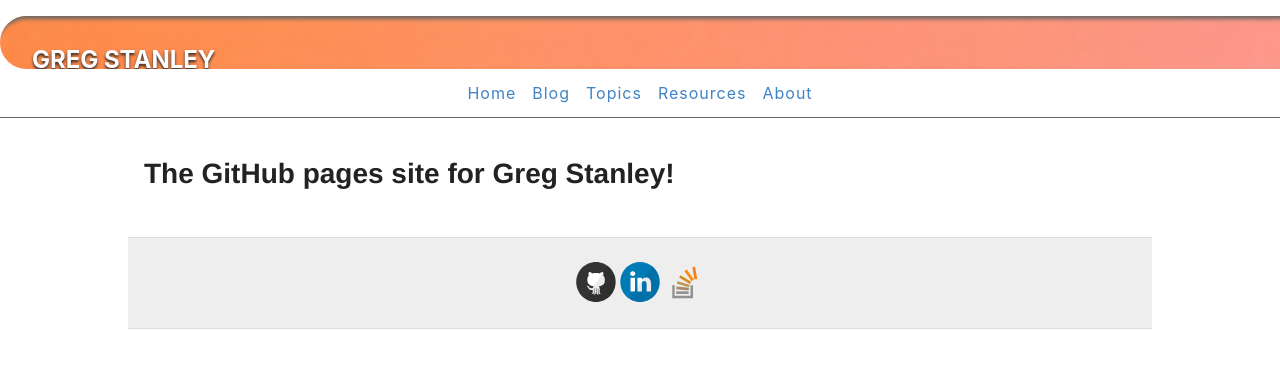
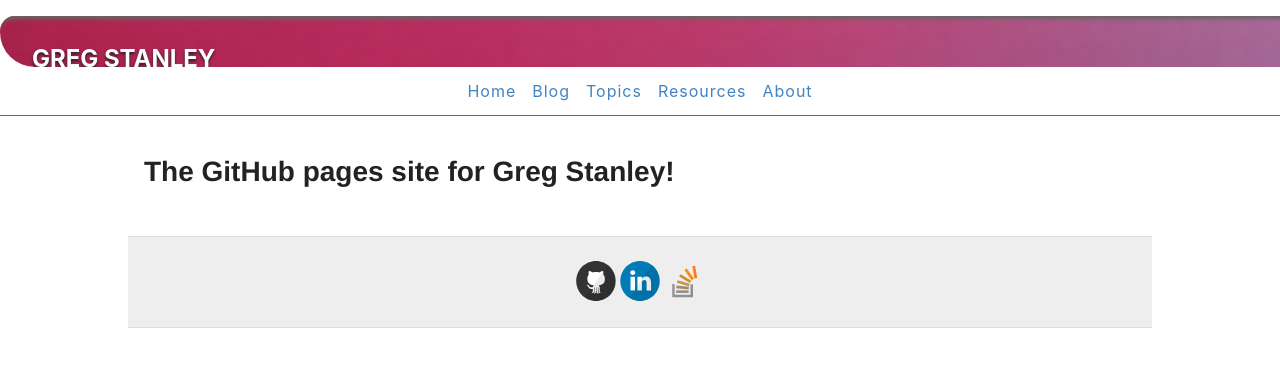
Before and after one commit to gregstanley/gregstanley.github.io, a Jekyll site: the page built from index.md, in a window 1280 px wide. Shown: the top 368 px of the page. Built offline with Jekyll 4.4.1, drawn with Linux system fonts in a browser that asks for light colours.

Commit message:
Change header hape and colour

```diff
--- a/_layouts/default.html
+++ b/_layouts/default.html
@@ -10,7 +10,7 @@
   <body>
     <div class="header-wrapper">
       <header>
-        <div class="header" style="--header-background-image: url('{{ site.baseurl }}/assets/pics/Grad-4266x300-Orange-Green.png')">
+        <div class="header" style="--header-background-image: url('{{ site.baseurl }}/assets/pics/Grad-4266x300-Red-Turq.png')">
           <span class="logo">{{ site.name }}</span>
         </div>
         <nav>
--- a/_sass/base.scss
+++ b/_sass/base.scss
@@ -159,11 +159,11 @@ div.header-wrapper {
       box-shadow: inset 0 8px 4px -5px $gray;
       color: white;
       width: 100%;
-      padding: 0.9rem 2rem;
+      padding: 0.85rem 2rem;
       font-weight: bold;
       display: inline-block; /* Keeps it from stretching full width */
-      border-top-left-radius: 30px; /* Rounded on one side */
-      border-bottom-left-radius: 30px;
+      border-top-left-radius: 15px; /* Rounded on one side */
+      border-bottom-left-radius: 35px;
       position: relative;
       overflow: hidden;
       transition: all 0.3s ease-in-out;
```
